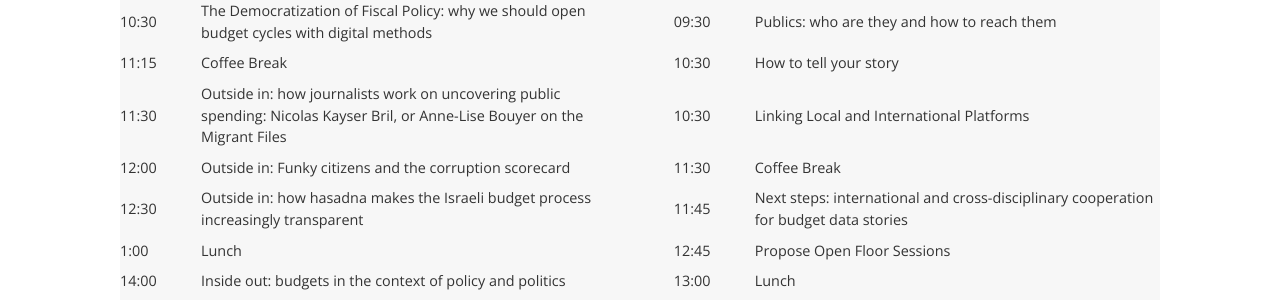
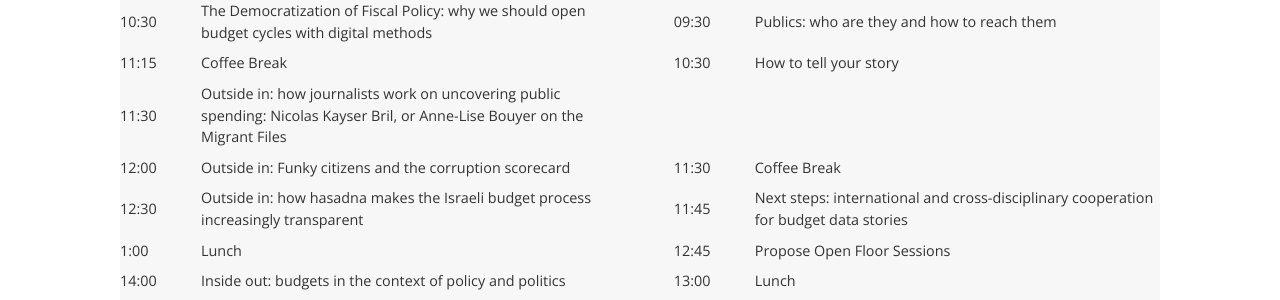
Before and after one commit to openbudgets/openbudgets.github.io, a Jekyll site: the page built from _posts/2015-10-13-open-budgets-stakeholder-workshop.md, in a window 1280 px wide. Shown: the part 735-1035 px from the top of the page. Built offline with Jekyll 4.4.1, drawn with Linux system fonts in a browser that asks for light colours; nearby versions of some CDN libraries.

Commit message:
fixed typo

```diff
--- a/_posts/2015-10-13-open-budgets-stakeholder-workshop.md
+++ b/_posts/2015-10-13-open-budgets-stakeholder-workshop.md
@@ -61,9 +61,9 @@ Due to limited capacities we kindly ask all parties interested in joining the wo
 <td>11:30</td>
 <td>Outside in: how journalists work on uncovering public spending: Nicolas Kayser Bril, or Anne-Lise Bouyer on the Migrant Files</td>
 <td></td>
-<td>10:30</td>
+<td></td>
 <td>
-Linking Local and International Platforms
+
 </td>
 </tr>
 
```
